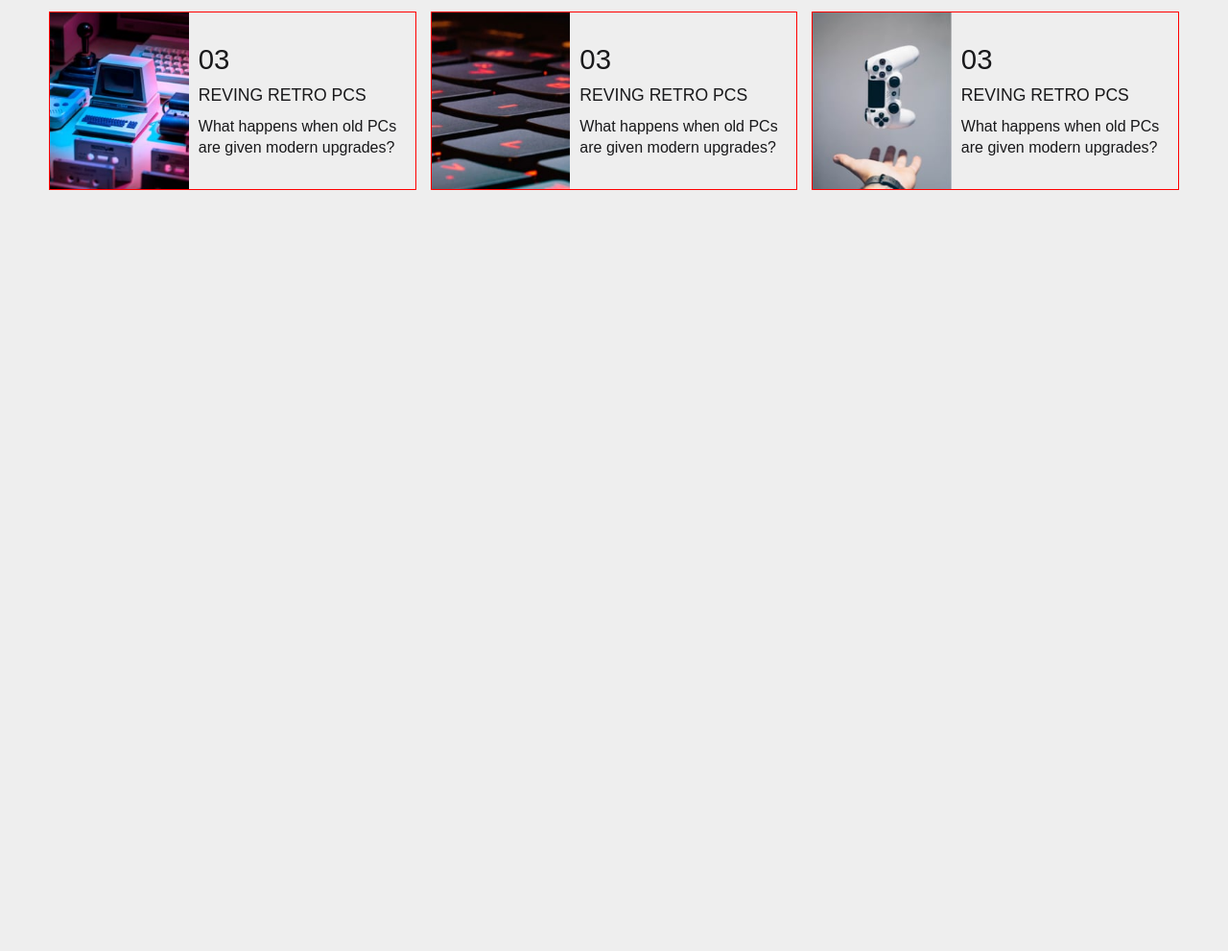
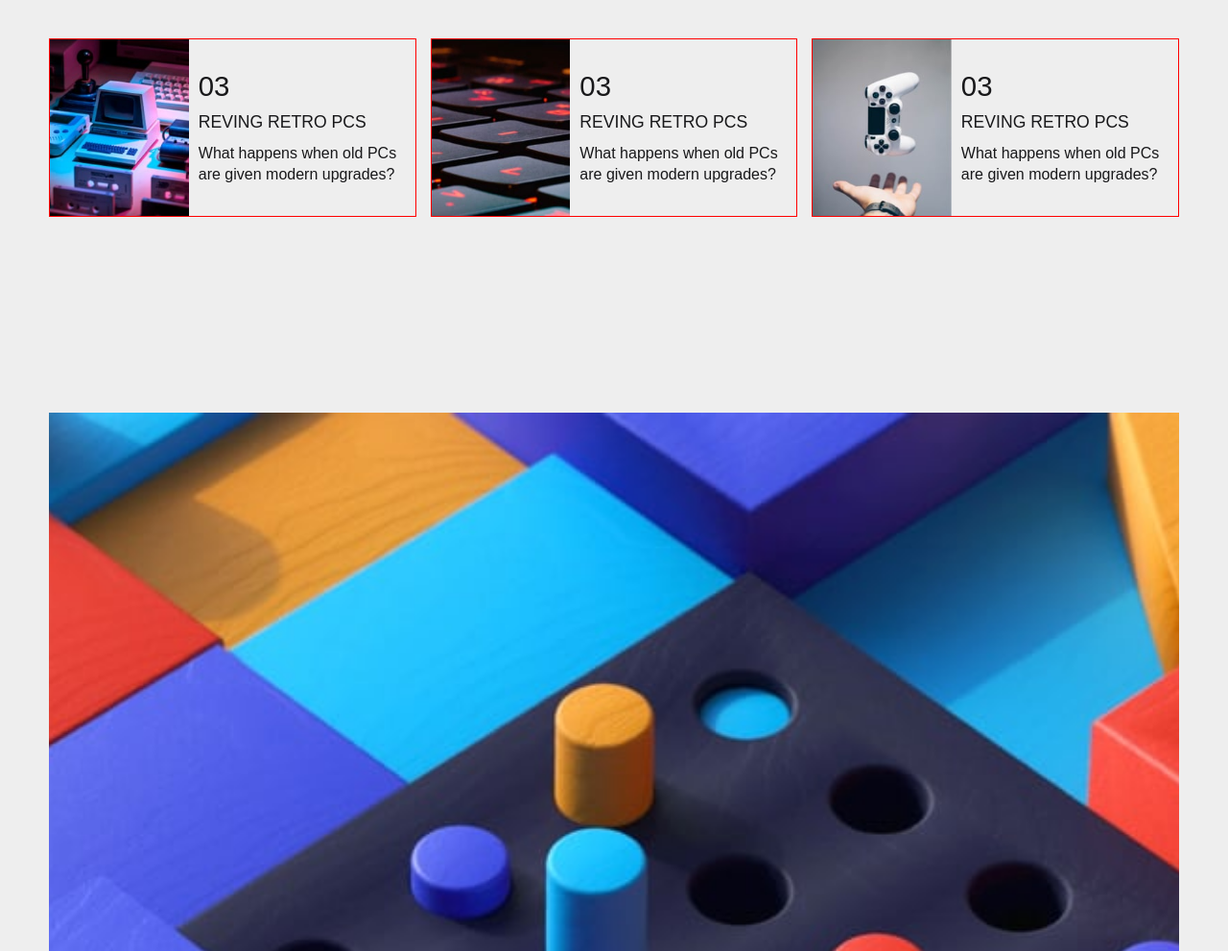
Before and after one commit to Josephadam/news-homepage-main, a plain HTML site: page index.html in a window 1280 px wide. Shown: the part 609-1600 px from the top of the page at 96% size. Before the commit the page ends 909 px from the top, so only its background shows below. Drawn offline with Linux system fonts and the light colour scheme.

Commit message:
bottom photo

```diff
--- a/assets/css/style.css
+++ b/assets/css/style.css
@@ -452,6 +452,7 @@ nav.theme-nav-transitioning .ul-mobile li.active a > span::before {
   grid-column: 1 / 3;
   grid-row: 1;
 }
+
 .b {
   padding: 20px;
   background-color: var(--color-dark);
@@ -588,3 +589,51 @@ border: 1px solid red;
   }
 }
 */
+
+
+/* ------------------------- Work Single - Intro Image -------------------------------------------------- */
+
+.work-single-intro-image {
+    padding-top: 0;
+    padding-bottom: 0;
+    margin-top: -1px;
+}
+
+.work-single-intro-image.block-padding-bottom {
+    padding-bottom: var(--section-padding);
+}
+
+.work-single-intro-image .single-image {
+    width: 100%;
+    background: var(--color-inactive);
+    overflow: hidden;
+    position: relative;
+}
+
+
+
+.work-single-intro-image .single-image::before {
+    content: "";
+    display: block;
+    padding-top: 100%;
+}
+
+
+
+@media screen and (max-width: 1000px) {
+    .work-single-intro-image .single-image::before {
+        padding-top: 80%;
+    }
+}
+
+@media screen and (max-width: 720px) {
+    /* .work-single-intro-image .container {
+      padding: 0;
+   } */
+    .work-single-intro-image .single-image::before {
+        padding-top: 100%;
+    }
+    /* .work-single-intro-image.block-padding-bottom {
+      padding-bottom: 0;
+   } */
+}
--- a/index.html
+++ b/index.html
@@ -139,7 +139,7 @@
       </nav>
       <div class="main-wrap" data-scroll-container>
         <header
-          class="section theme-light home-header"
+          class="section theme-light home-header work-single-intro-image"
           data-target="#work"
           data-scroll-section
         >
@@ -177,7 +177,7 @@
                   <p>Will hydrogen-fueled cars ever catch up to EVs?</p>
                 </div>
               </div>
-              <div class="box c"><h1>The Bright Future of Web 3.0?</h1></div>
+              <div class="box c"><h1>The Bright <br>Future of <br>Web 3.0?</h1></div>
               <div class="box d">
                 <p>
                   We dive into the next evolution of the web that claims to put
@@ -224,6 +224,23 @@
             </div>
           </div>
         </header>
+          <section class="section theme-light work-single-intro-image" data-scroll-section>
+            <div class="container">
+            <div class="once-in">
+              <div class="row">
+                <div class="flex-col">
+                  <div class="single-image">
+                    <img class="overlay overlay-image lazy" data-scroll data-scroll-speed="-1" data-scroll-offset="-10%, 0%"
+                      src="assets/images/image-web-3-desktop.jpg" data-src="../media/IMAGES/lambowash.webp"
+                      data-srcset="../media/IMAGES/lambowash.webp 400w, ../media/IMAGES/lambowash.webp 540w, ../media/IMAGES/lambowash.webp 720w, ../media/IMAGES/lambowash.webp 1024w, ../media/IMAGES/lambowash.webp 1440w, ../media/IMAGES/lambowash.webp 1920w"
+                      data-sizes="100w" width="1920" height="1080" alt="" />
+                  </div>
+                </div>
+              </div>
+            </div>
+            </div>
+          </section>
+
       </div>
     </main>
   </body>
```
Also changed, not shown: 2 other files.
